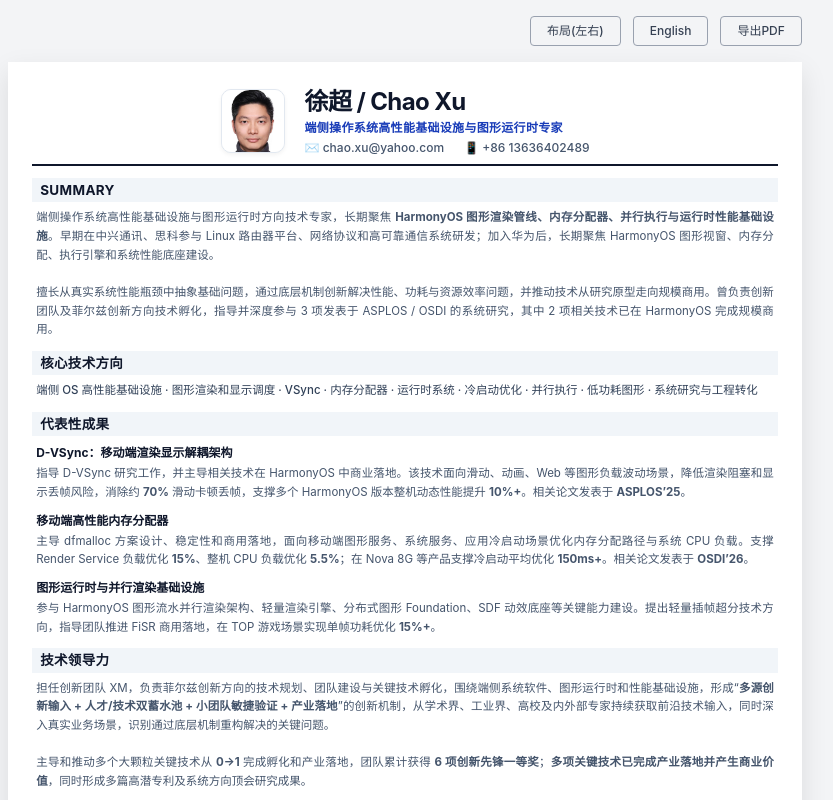
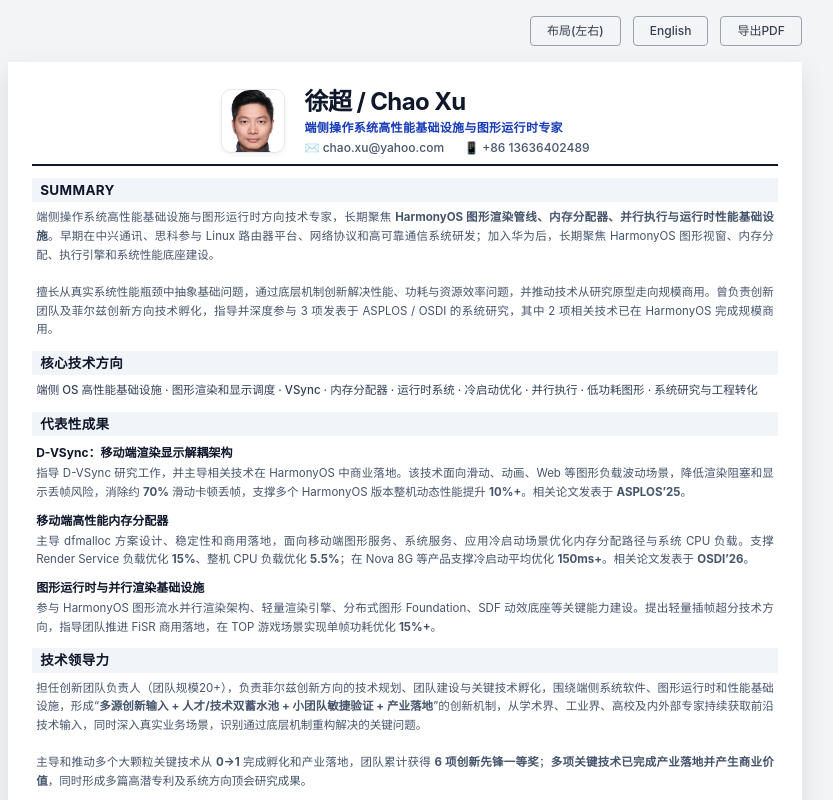
Before and after one commit to chaov/chaov.github.io, a plain HTML site: page index.html in a window 1280 px wide. Shown: the top 800 px of the page, without its empty margins (235-1068 px from the left). Drawn offline with nearby package versions, Linux system fonts and the light colour scheme.

Commit message:
Refactor leadership description for clarity

```diff
--- a/index.html
+++ b/index.html
@@ -117,7 +117,7 @@
                     }
                 ],
                 leadershipTitle: "Technical Leadership",
-                leadership: "Served as Innovation Team Lead (XM), responsible for technical planning, team development, and incubation of key technologies within the Fields Innovation program. Built an innovation model combining multi-source technical input, talent and technology pipelines, agile small-team validation, and product deployment. <br> Led the 0-to-1 incubation and productization of multiple major technologies. The team received 6 First Prizes in the Innovation Pioneer program, while delivering multiple technologies with significant business impact, high-potential patents, and top-tier systems research outcomes.",
+                leadership: "Served as Innovation Team Lead, responsible for technical planning, team development, and incubation of key technologies within the Fields Innovation program. Built an innovation model combining multi-source technical input, talent and technology pipelines, agile small-team validation, and product deployment. <br> Led the 0-to-1 incubation and productization of multiple major technologies. The team received 6 First Prizes in the Innovation Pioneer program, while delivering multiple technologies with significant business impact, high-potential patents, and top-tier systems research outcomes.",
                 experienceTitle: "Professional Experience",
                 experience: [
                     { company: "Huawei", period: "2018 - Present", role: "Technical Expert, HarmonyOS Performance Infrastructure" },
@@ -156,7 +156,7 @@
                     }
                 ],
                 leadershipTitle: "技术领导力",
-                leadership: "担任创新团队 XM，负责菲尔兹创新方向的技术规划、团队建设与关键技术孵化，围绕端侧系统软件、图形运行时和性能基础设施，形成“<strong>多源创新输入 + 人才/技术双蓄水池 + 小团队敏捷验证 + 产业落地</strong>”的创新机制，从学术界、工业界、高校及内外部专家持续获取前沿技术输入，同时深入真实业务场景，识别通过底层机制重构解决的关键问题。<br><br>主导和推动多个大颗粒关键技术从 <strong>0→1</strong> 完成孵化和产业落地，团队累计获得 <strong>6 项创新先锋一等奖</strong>；<strong>多项关键技术已完成产业落地并产生商业价值</strong>，同时形成多篇高潜专利及系统方向顶会研究成果。",
+                leadership: "担任创新团队负责人（团队规模20+），负责菲尔兹创新方向的技术规划、团队建设与关键技术孵化，围绕端侧系统软件、图形运行时和性能基础设施，形成“<strong>多源创新输入 + 人才/技术双蓄水池 + 小团队敏捷验证 + 产业落地</strong>”的创新机制，从学术界、工业界、高校及内外部专家持续获取前沿技术输入，同时深入真实业务场景，识别通过底层机制重构解决的关键问题。<br><br>主导和推动多个大颗粒关键技术从 <strong>0→1</strong> 完成孵化和产业落地，团队累计获得 <strong>6 项创新先锋一等奖</strong>；<strong>多项关键技术已完成产业落地并产生商业价值</strong>，同时形成多篇高潜专利及系统方向顶会研究成果。",
                 experienceTitle: "工作经历",
                 experience: [
                     { company: "华为", period: "2018 - 至今", role: "技术专家，HarmonyOS 高性能基础设施方向" },
```
